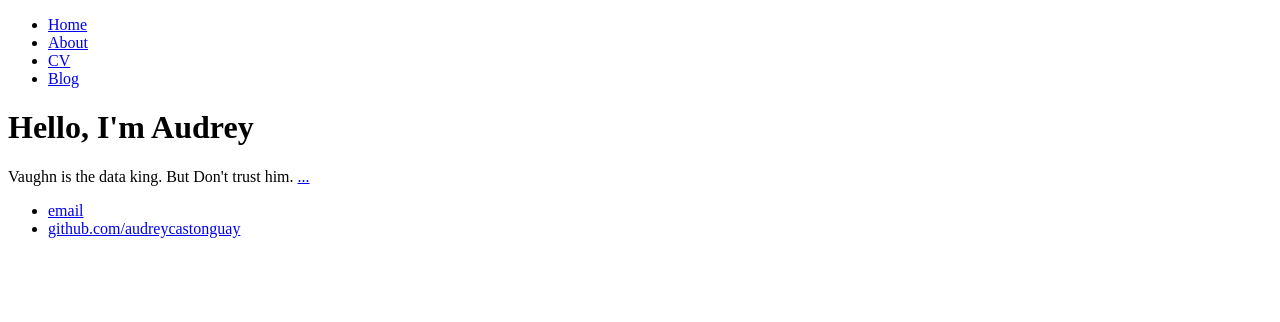
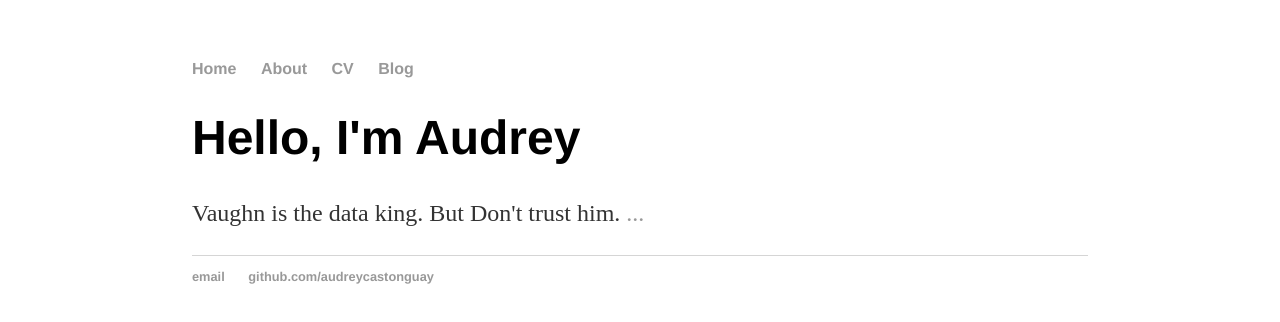
Before and after one commit to audreycastonguay/audreycastonguay.github.io, a plain HTML site: page index.html in a window 1280 px wide. Drawn offline with Linux system fonts and the light colour scheme.

Commit message:
Update index.html

```diff
--- a/index.html
+++ b/index.html
@@ -1,7 +1,9 @@
 <!DOCTYPE html>
 <html>
 	<head>
-		<title>Started from the bottom now we' hereCop</title>
+		<title>Started from the bottom now we' here</title>
+		<!-- link to main stylesheet -->
+		<link rel="stylesheet" type="text/css" href="/css/main.css">
 	</head>
 	<body>
 		<nav>
```
